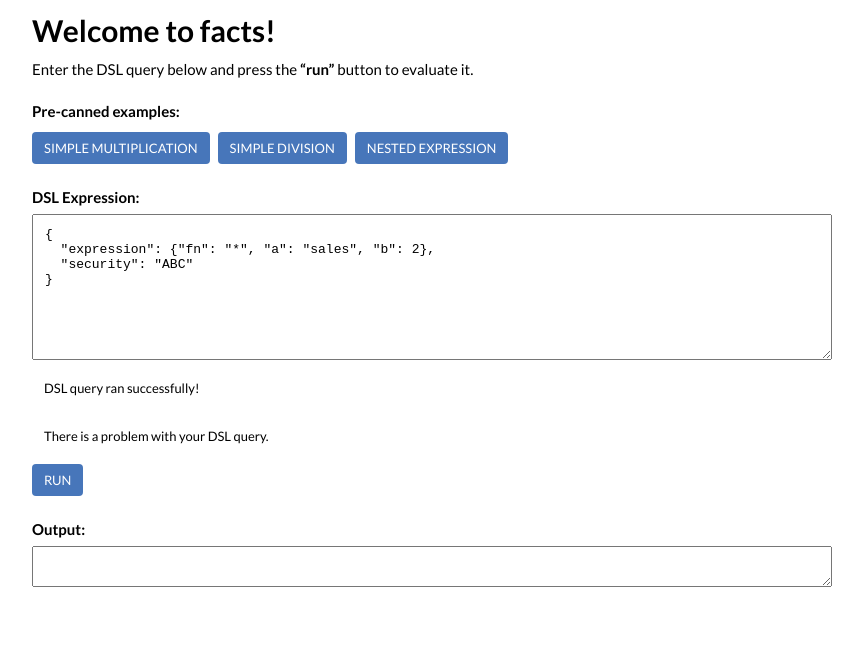
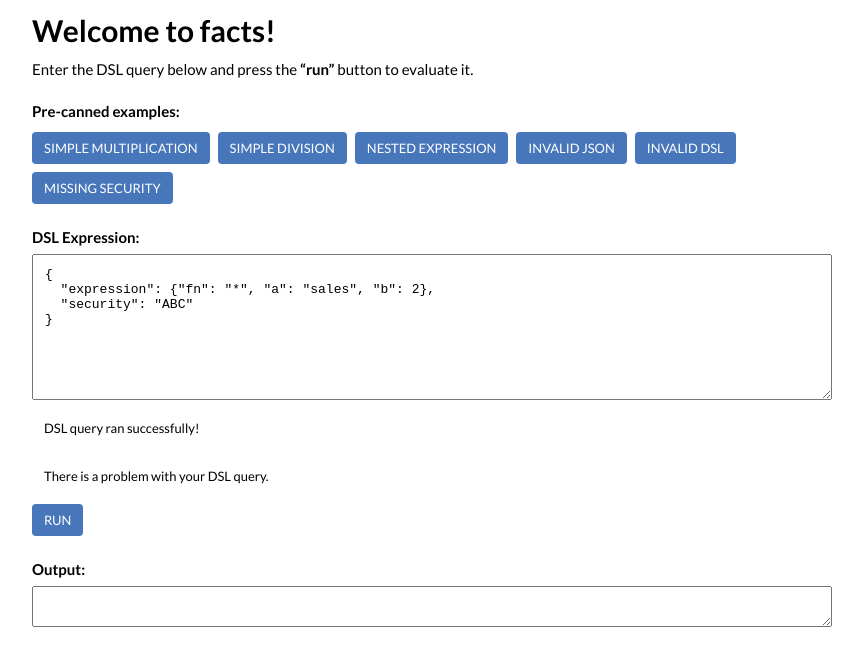
Before and after one commit to richardgrandi/challenge-facts, a Next.js app: page / in a window 1280 px wide. Shown: the top 666 px of the page, without its empty margins (208-1071 px from the left). Built offline with nearby package versions, Linux system fonts and the light colour scheme.

Commit message:
docs(requirements): add some concrete requirements
add example requirements into app for ease of testing

```diff
--- a/pages/index.tsx
+++ b/pages/index.tsx
@@ -36,6 +36,30 @@ const examples: readonly DSLExample[] = [
     "b": {"fn": "-", "a": "assets", "b": "liabilities"}
   },
   "security": "CDE"
+}`,
+  },
+  {
+    id: "invalid-json",
+    label: "Invalid JSON",
+    dsl: `{
+  "expression": {"fn": "+", "a": "price", "b": "eps"},
+  "security": "BCD"
+`,
+  },
+  {
+    id: "invalid-dsl",
+    label: "Invalid DSL",
+    dsl: `{
+  "wrong": 123,
+  "security": "BCD"
+}`,
+  },
+  {
+    id: "missing-security",
+    label: "Missing security",
+    dsl: `{
+  "expression": {"fn": "*", "a": "sales", "b": 2},
+  "security": "ZZZ"
 }`,
   },
 ];
```
Also changed, not shown: 1 other file (tests, documents, lock files or other folders).
